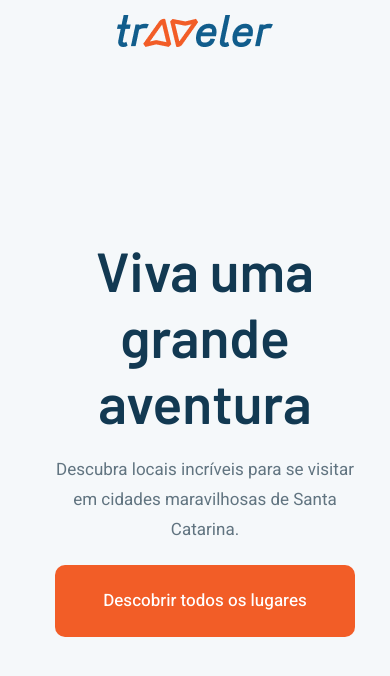
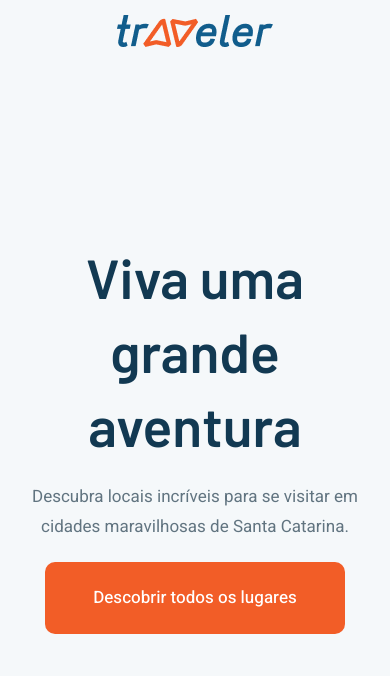
Before and after one commit to hugomendonca98/Traveler, a Next.js app: page / in a window 390 px wide. Shown: the top 676 px of the page. Built offline with nearby package versions, Linux system fonts and the light colour scheme; what @badrap/bar-of-progress would draw is missing.

Commit message:
Fix home/cities/city responsive

```diff
--- a/src/styles/GlobalStyles.ts
+++ b/src/styles/GlobalStyles.ts
@@ -37,14 +37,14 @@ export const Container = styled.div`
   }
 
   @media (max-width: 1024px) {
-    width: 750px;
+    width: 100%;
   }
 
-  @media (max-width: 768px) {
+  /*@media (max-width: 768px) {
     width: 400px;
   }
 
   @media (max-width: 480px) {
     width: 300px;
-  }
+  }*/
 `;
--- a/src/styles/Home.ts
+++ b/src/styles/Home.ts
@@ -47,42 +47,25 @@ export const Main = styled.main`
   }
 
   @media (max-width: 1300px) {
-    width: 1025px;
+    width: 100%;
     margin: auto;
-
-    div.main-text {
-      width: 600px;
-
-      h1 {
-        font-size: 75px;
-        line-height: normal;
-      }
-    }
-
-    div.image-container {
-      width: 400px;
-    }
   }
 
   @media (max-width: 1024px) {
-    width: 769px;
-
     div.image-container {
       display: none;
     }
 
     div.main-text {
-      width: 480px;
       justify-content: center;
       align-items: center;
       text-align: center;
       margin: auto;
+      padding: 10px;
     }
   }
 
   @media (max-width: 768px) {
-    width: 480px;
-
     div.main-text {
       h1 {
         font-size: 55px;
@@ -92,10 +75,6 @@ export const Main = styled.main`
         font-size: 17px;
       }
     }
-  }
-
-  @media (max-width: 480px) {
-    width: 320px;
   }
 `;
 
```
Also changed, not shown: src/styles/Cities.ts (+6 -8 lines), src/styles/City.ts (+68 -0 lines).
